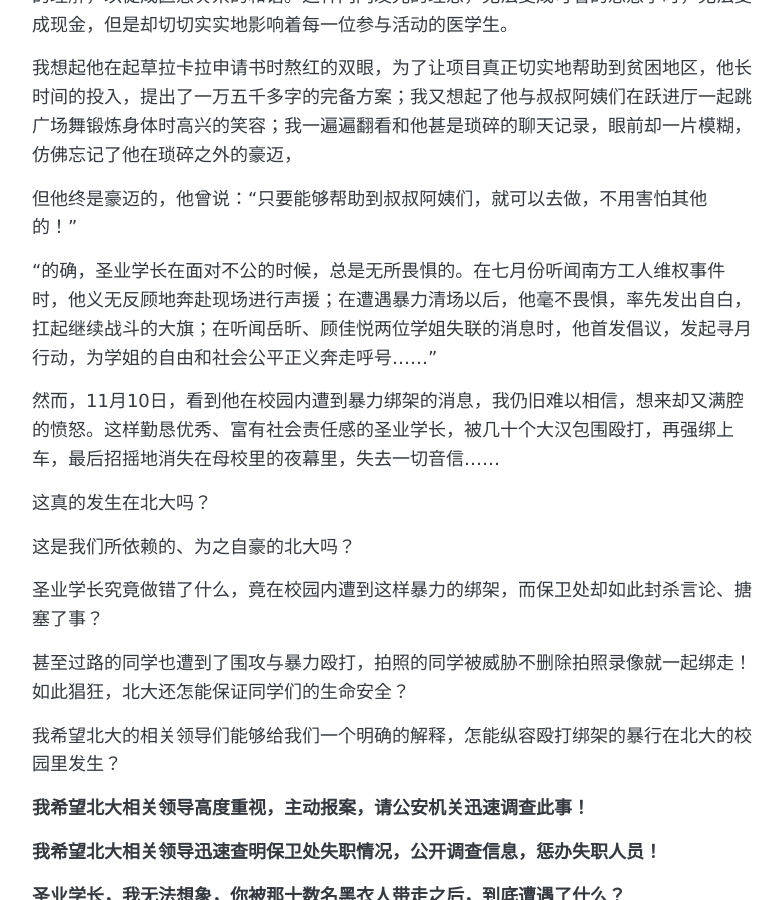
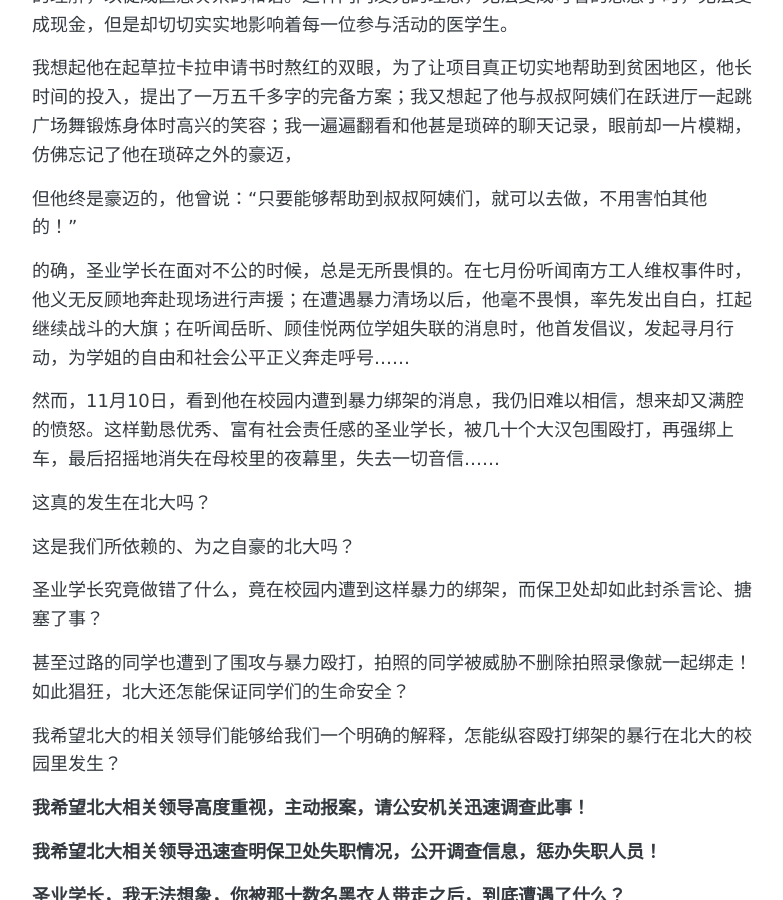
Before and after one commit to fanqiangzhuanyong233/fanqiangzhuanyong233.github.io, a Jekyll site: the page built from _posts/2018-11-13-xzzsy01.md, in a window 1280 px wide and 900 px high, scrolled down 3335 px. Shown: the whole window, without its empty margins (248-1031 px from the left). Built offline with Jekyll 4.4.1, drawn with Linux system fonts in a browser that asks for light colours; comment, search, counter and statistics services are not loaded.

```diff
--- a/_posts/2018-11-13-xzzsy01.md
+++ b/_posts/2018-11-13-xzzsy01.md
@@ -74,7 +74,7 @@ title: 我挂念的那位北大学长，消失在这个冬夜里
 
 但他终是豪迈的，他曾说：“只要能够帮助到叔叔阿姨们，就可以去做，不用害怕其他的！”
 
-“的确，圣业学长在面对不公的时候，总是无所畏惧的。在七月份听闻南方工人维权事件时，他义无反顾地奔赴现场进行声援；在遭遇暴力清场以后，他毫不畏惧，率先发出自白，扛起继续战斗的大旗；在听闻岳昕、顾佳悦两位学姐失联的消息时，他首发倡议，发起寻月行动，为学姐的自由和社会公平正义奔走呼号……”
+的确，圣业学长在面对不公的时候，总是无所畏惧的。在七月份听闻南方工人维权事件时，他义无反顾地奔赴现场进行声援；在遭遇暴力清场以后，他毫不畏惧，率先发出自白，扛起继续战斗的大旗；在听闻岳昕、顾佳悦两位学姐失联的消息时，他首发倡议，发起寻月行动，为学姐的自由和社会公平正义奔走呼号……
 
 然而，11月10日，看到他在校园内遭到暴力绑架的消息，我仍旧难以相信，想来却又满腔的愤怒。这样勤恳优秀、富有社会责任感的圣业学长，被几十个大汉包围殴打，再强绑上车，最后招摇地消失在母校里的夜幕里，失去一切音信……
 
```
